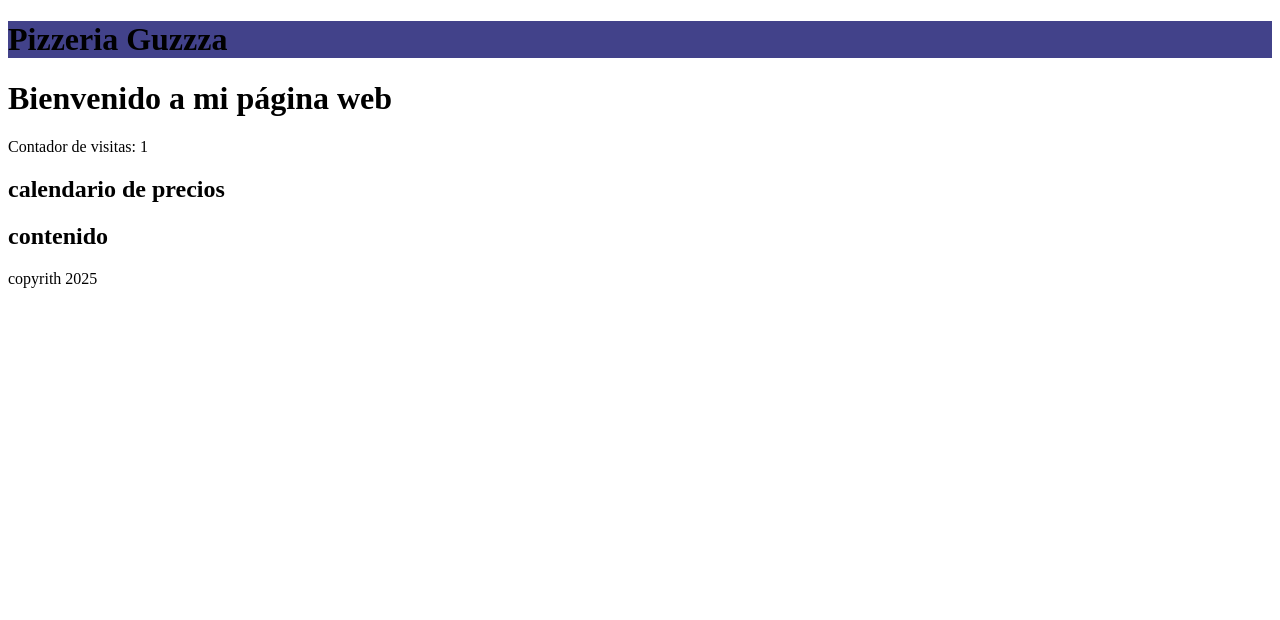
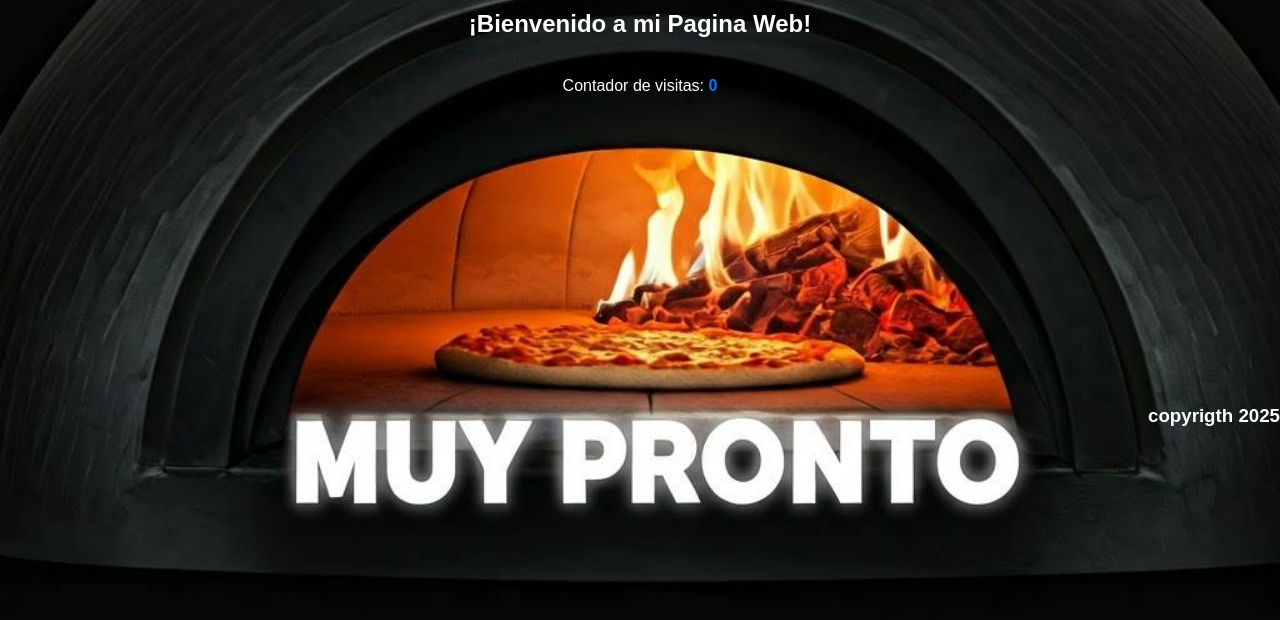
Before and after one commit to veragusttavo3/Guzzza, a plain HTML site: page index.html in a window 1280 px wide. Drawn offline with Linux system fonts and the light colour scheme.

Commit message:
pagina de construccion , aplicando titulo, contador, estilos

```diff
--- a/index.html
+++ b/index.html
@@ -13,25 +13,12 @@
         <h1>Pizzeria Guzzza</h1>
     </header>
     <main>
-        <h1>Bienvenido a mi página web</h1>
-    <p>Contador de visitas: <span id="contador">0</span></p>
+        <h2 id="miTexto">¡Bienvenido a mi Pagina Web!</h1>
 
-    <script>
-        // Inicializa el contador
-        let contador = localStorage.getItem('contador') ? parseInt(localStorage.getItem('contador')) : 0;
-
-        // Incrementa el contador
-        contador++;
-
-        // Guarda el nuevo valor en localStorage
-        localStorage.setItem('contador', contador);
-
-        // Muestra el contador en la página
-        document.getElementById('contador').textContent = contador;
-    </script>
-        <h2>calendario de precios</h2>
-        <h2>contenido</h2>
+        <p>Contador de visitas: <span id="contador">0</span></p>
     </main>
-    <footer>copyrith 2025 </footer>
+    <footer>
+        <h3>copyrigth 2025</h3>
+    </footer>
 </body>
 </html>
--- a/src/css/style.css
+++ b/src/css/style.css
@@ -1,3 +1,34 @@
-header{
-    background-color: rgb(66, 66, 138);
+*{
+    margin:0;
+    box-sizing: border-box;
 }
+h1{
+    margin:-7% 0% 1% 0%;
+}
+p{
+    margin:3% 0% 0% 0%;
+}
+#contador {
+    font-weight: bold;
+    color: #007BFF;
+}
+body{   color:white;
+        font-family: Arial, sans-serif;
+        text-align: center;
+        margin-top: 50px;
+        /* Fondo estático */
+        background-image: url("../img/pizzas/fondo-horno-muy-pronto.jpg"); /* Reemplaza 'fondo.jpg' con el nombre de tu imagen */
+        background-repeat: no-repeat; /* Evita que la imagen se repita */
+        background-size: cover; /* Ajusta la imagen para que cubra toda la pantalla */
+        background-position: center; /* Centra la imagen en la pantalla */
+}
+.mitexto {
+
+    position: absolute; /* Necesario para moverlo libremente */
+    cursor: pointer; /* Cambia el cursor al pasar sobre el texto */
+}
+footer{
+    text-align: right;
+    margin-top:310px;
+
+}
```
Also changed, not shown: src/js/main.js (added, +31 -0 lines), src/img/pizzas/fondo-horno-muy-pronto.jpg (added).
